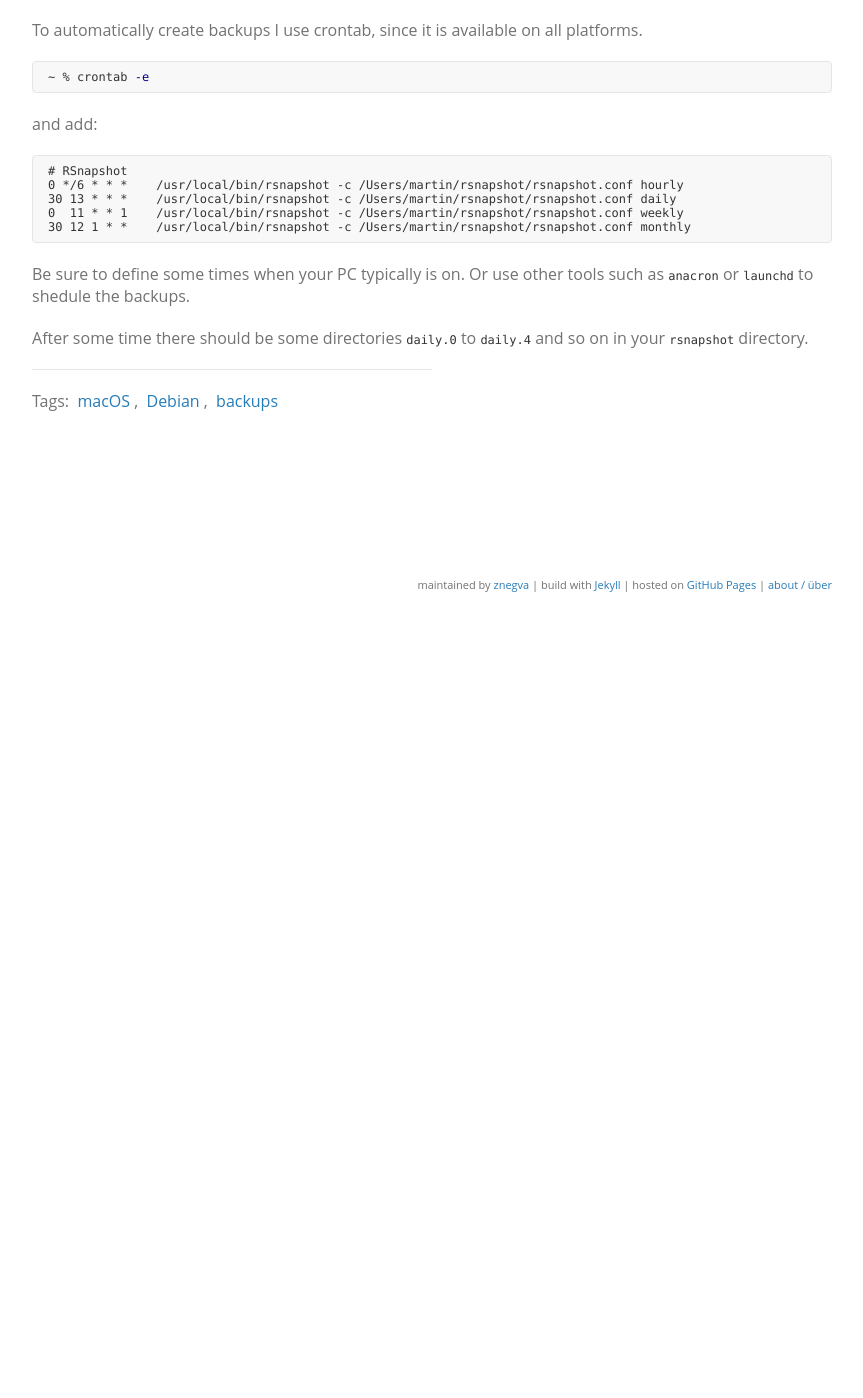
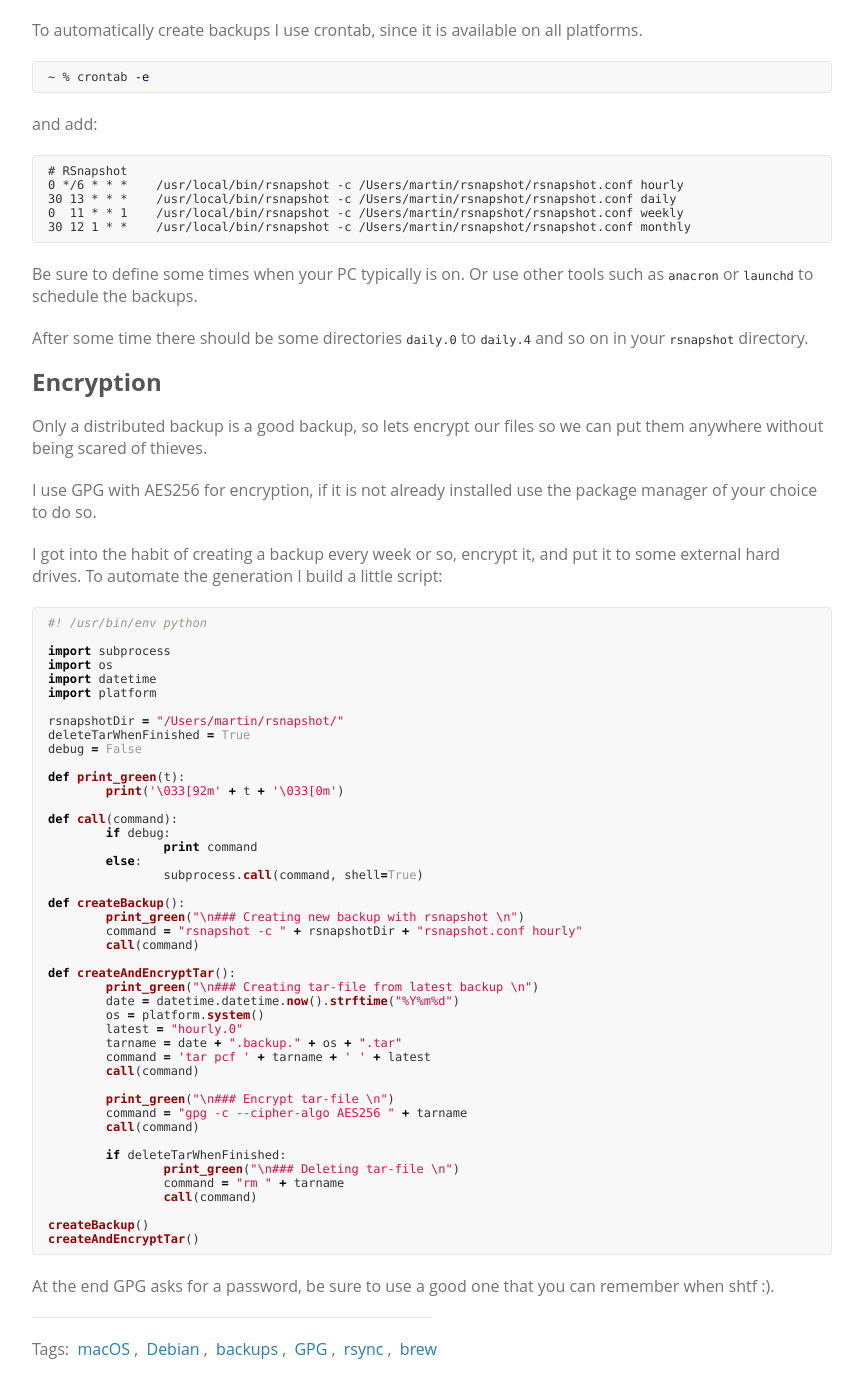
Before and after one commit to znegva/znegva.github.io, a Jekyll site: the page built from _posts/2018-02-18-encrypted-backups.md, in a window 1280 px wide and 1400 px high, scrolled down 1992 px. Shown: the whole window, without its empty margins (208-1071 px from the left). Built offline with Jekyll 4.4.1, drawn with Linux system fonts in a browser that asks for light colours; the repository's description, which GitHub fills in, is left out; before the commit the page ends 2614 px from its top, so only the background shows below that; some of the changed text lies outside the part shown.

Commit message:
chg: added encryption part to rsnapshot+gpg

````diff
--- a/_posts/2018-02-18-encrypted-backups.md
+++ b/_posts/2018-02-18-encrypted-backups.md
@@ -1,7 +1,7 @@
 ---
 layout: post
-title: Encrypted backups with rsnapshot and gpg
-tags: macOS Debian backups
+title: Encrypted backups with rsnapshot and GPG
+tags: macOS Debian backups GPG rsync brew
 ---
 
 Currently I am using a backup strategy recoursing to rsnapshot and GPG on macOS as
@@ -91,7 +91,7 @@ __For macOS__ please be sure to use the GNU version of `cp` installed with `core
 The most important thing to consider is using tabs inside of `rsnapshot.conf` and
 end with a slash when backing up a directory!
 
-As you can see my rsnapshot-directory is `/Users/martin/rsnapshot/`, the `rsnapshot.conf` shown above is saved in this directory.
+As you can see my rsnapshot directory is `/Users/martin/rsnapshot/`, the `rsnapshot.conf` shown above is saved in this directory.
 
 __some of the excludes explained:__
 
@@ -119,6 +119,64 @@ and add:
 30 12 1 * *    /usr/local/bin/rsnapshot -c /Users/martin/rsnapshot/rsnapshot.conf monthly
 ```
 
-Be sure to define some times when your PC typically is on. Or use other tools such as `anacron` or `launchd` to shedule the backups.
+Be sure to define some times when your PC typically is on. Or use other tools such as `anacron` or `launchd` to schedule the backups.
 
 After some time there should be some directories `daily.0` to `daily.4` and so on in your `rsnapshot` directory.
+
+## Encryption
+
+Only a distributed backup is a good backup, so lets encrypt our files so we can put them anywhere without being scared of thieves.
+
+I use GPG with AES256 for encryption, if it is not already installed use the package manager of your choice to do so.
+
+I got into the habit of creating a backup every week or so, encrypt it, and put it to some external hard drives. To automate the generation I build a little script:
+
+```python
+#! /usr/bin/env python
+
+import subprocess
+import os
+import datetime
+import platform
+
+rsnapshotDir = "/Users/martin/rsnapshot/"
+deleteTarWhenFinished = True
+debug = False
+
+def print_green(t):
+	print('\033[92m' + t + '\033[0m')
+
+def call(command):
+	if debug:
+		print command
+	else:
+		subprocess.call(command, shell=True)
+
+def createBackup():
+	print_green("\n### Creating new backup with rsnapshot \n")
+	command = "rsnapshot -c " + rsnapshotDir + "rsnapshot.conf hourly"
+	call(command)
+
+def createAndEncryptTar():
+	print_green("\n### Creating tar-file from latest backup \n")
+	date = datetime.datetime.now().strftime("%Y%m%d")
+	os = platform.system()
+	latest = "hourly.0"
+	tarname = date + ".backup." + os + ".tar"
+	command = 'tar pcf ' + tarname + ' ' + latest
+	call(command)
+
+	print_green("\n### Encrypt tar-file \n")
+	command = "gpg -c --cipher-algo AES256 " + tarname
+	call(command)
+
+	if deleteTarWhenFinished:
+		print_green("\n### Deleting tar-file \n")
+		command = "rm " + tarname
+		call(command)
+
+createBackup()
+createAndEncryptTar()
+```
+
+At the end GPG asks for a password, be sure to use a good one that you can remember when shtf :).
````
Also changed, not shown: _posts/2016-11-25-backintime-reparieren.md (+1 -1 lines).
